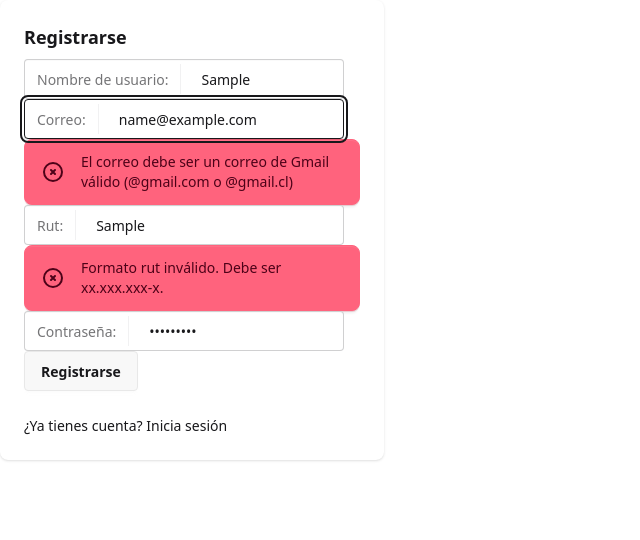
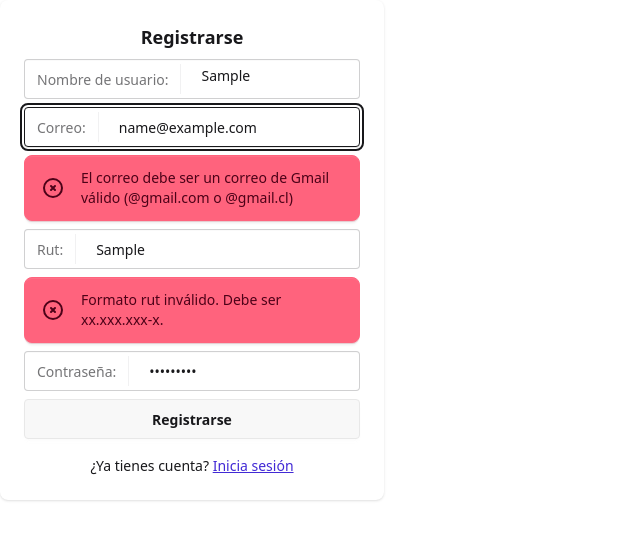
Before and after one commit to rogandven/U2yyT2GDn75vmSQ, a React (Vite) app in the folder frontend/: page /register in a window 1280 px wide. Both pictures are taken after typing "Sample", "name@example.com", "Sample", "Sample123" into the empty fields and a click on the button "Registrarse". Shown: the top 540 px of the page, without its empty margins (0-640 px from the left). Built offline with nearby package versions, Linux system fonts and the light colour scheme.

Commit message:
Nearly done styling login!

```diff
--- /dev/null
+++ b/frontend/constants/TailwindConstants.jsx
@@ -0,0 +1,2 @@
+export const DEFAULT_MARGIN_STYLES = "mb-2";
+export const DEFAULT_MARGIN_STYLES_2 = "mt-2";
--- a/frontend/src/components/DUComponents/DUErrorAlert.jsx
+++ b/frontend/src/components/DUComponents/DUErrorAlert.jsx
@@ -1,6 +1,8 @@
+import { DEFAULT_MARGIN_STYLES, DEFAULT_MARGIN_STYLES_2 } from "../../../constants/TailwindConstants.jsx";
+
 export const DUErrorAlert = ({message}) => {
     return (
-        <div role="alert" class="alert alert-error">
+        <div role="alert" class={"alert alert-error " + DEFAULT_MARGIN_STYLES}>
         <svg xmlns="http://www.w3.org/2000/svg" class="h-6 w-6 shrink-0 stroke-current" fill="none" viewBox="0 0 24 24">
             <path stroke-linecap="round" stroke-linejoin="round" stroke-width="2" d="M10 14l2-2m0 0l2-2m-2 2l-2-2m2 2l2 2m7-2a9 9 0 11-18 0 9 9 0 0118 0z" />
         </svg>
--- a/frontend/src/components/LoginRegisterForm.jsx
+++ b/frontend/src/components/LoginRegisterForm.jsx
@@ -1,6 +1,7 @@
 import { useForm } from "react-hook-form";
 // import "@styles/LoginRegisterForm.css";
 import DUErrorAlert from "./DUComponents/DUErrorAlert.jsx";
+import { DEFAULT_MARGIN_STYLES } from "../../constants/TailwindConstants.jsx";
 
 const LoginRegisterForm = ({ mode = "login", onSubmit, loginError}) => {
   const {
@@ -28,7 +29,7 @@ const LoginRegisterForm = ({ mode = "login", onSubmit, loginError}) => {
 
   return (
     <div className="card bg-base-100 w-96 shadow-sm">
-      <div className="login-register-form card-body">
+      <div className="login-register-form card-body align-middle items-center">
         <h2 className="form-title card-title">
           {mode === "login" ? "Iniciar sesión" : "Registrarse"}
         </h2>
@@ -36,10 +37,10 @@ const LoginRegisterForm = ({ mode = "login", onSubmit, loginError}) => {
         <form onSubmit={handleSubmit(onFormSubmit)}>
           {mode === "register" && (
             <div className="form-group">
-              <label className="input">
-                <span class="label">Nombre de usuario:</span>
+              <label className={"input w-full " + DEFAULT_MARGIN_STYLES}>
+                <span className="label">Nombre de usuario:</span>
                 <input
-
+                  className={DEFAULT_MARGIN_STYLES}
                   type="text"
                   min={3}
                   {...register("username", {
@@ -72,8 +73,8 @@ const LoginRegisterForm = ({ mode = "login", onSubmit, loginError}) => {
             </div>
           )}
           <div className="form-group">
-            <label className="input">
-              <span class="label">Correo:</span>
+            <label className={"input w-full " + DEFAULT_MARGIN_STYLES}>
+              <span className="label">Correo:</span>
               <input
 
                 type="email"
@@ -103,8 +104,8 @@ const LoginRegisterForm = ({ mode = "login", onSubmit, loginError}) => {
 
           {mode === "register" && (
             <div className="form-group">
-              <label className="input">
-                  <span class="label">Rut:</span>
+              <label className={"input w-full " + DEFAULT_MARGIN_STYLES}>
+                  <span className="label">Rut:</span>
                   <input
 
                     type="text"
@@ -125,7 +126,7 @@ const LoginRegisterForm = ({ mode = "login", onSubmit, loginError}) => {
           )}
 
           <div className="form-group">
-            <label className="input">
+            <label className={"input w-full " + DEFAULT_MARGIN_STYLES}>
               <span className="label">Contraseña:</span>
               <input
 
@@ -151,19 +152,19 @@ const LoginRegisterForm = ({ mode = "login", onSubmit, loginError}) => {
             )}
           </div>
 
-          <button type="submit" className="btn">
+          <button type="submit" className={"btn w-full " + DEFAULT_MARGIN_STYLES}>
             {mode === "login" ? "Entrar" : "Registrarse"}
           </button>
         </form>
 
-        <div style={{ marginTop: "1rem" }}>
+        <div>
           {mode === "login" ? (
             <p>
-              ¿No tienes cuenta? <a href="/register">Regístrate</a>
+              ¿No tienes cuenta? <a class="link link-primary" href="/register">Regístrate</a>
             </p>
           ) : (
             <p>
-              ¿Ya tienes cuenta? <a href="/login">Inicia sesión</a>
+              ¿Ya tienes cuenta? <a class="link link-primary" href="/login">Inicia sesión</a>
             </p>
           )}
         </div>
```
